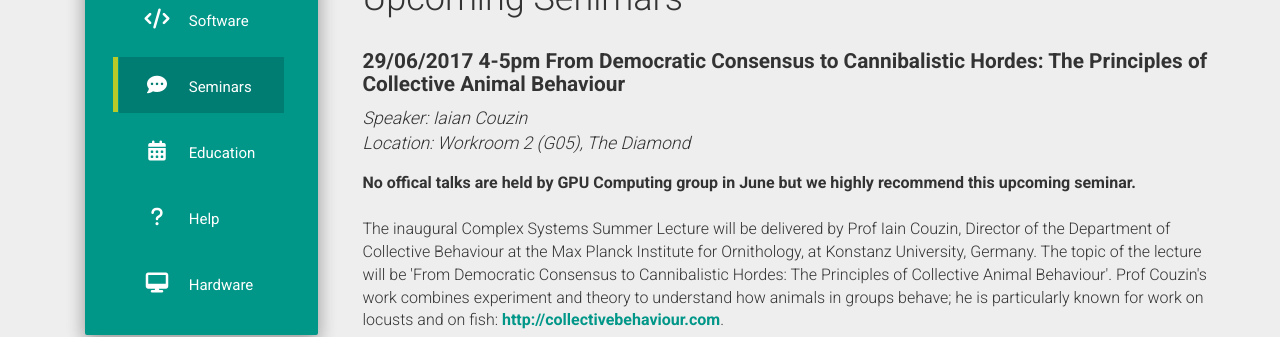
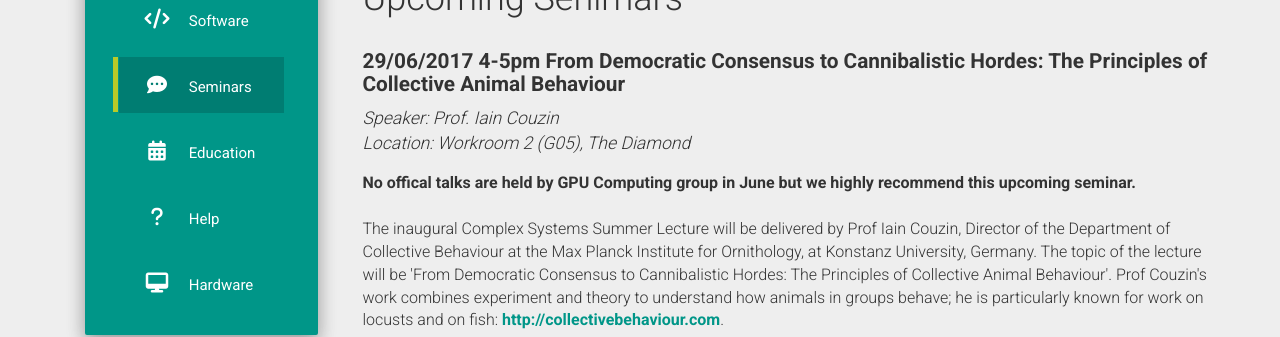
Before and after one commit to RSE-Sheffield/GPUComputing.github.io, a Jekyll site: the page built from seminars.md, in a window 1280 px wide. Shown: the part 543-880 px from the top of the page. Built offline with Jekyll 4.4.1, drawn with Linux system fonts in a browser that asks for light colours; nearby versions of some CDN libraries.

Commit message:
Fixed typo

```diff
--- a/_data/seminars.json
+++ b/_data/seminars.json
@@ -3,7 +3,7 @@
     "date": "2017-06-29",
     "time": "4-5pm",
     "title": "From Democratic Consensus to Cannibalistic Hordes: The Principles of Collective Animal Behaviour",
-    "speaker": "Iaian Couzin",
+    "speaker": "Prof. Iain Couzin",
     "location": "Workroom 2 (G05), The Diamond",
     "description": "<strong>No offical talks are held by GPU Computing group in June but we highly recommend this upcoming seminar.</strong><br/><br/> The inaugural Complex Systems Summer Lecture will be delivered by Prof Iain Couzin, Director of the Department of Collective Behaviour at the Max Planck Institute for Ornithology, at Konstanz University, Germany. The topic of the lecture will be 'From Democratic Consensus to Cannibalistic Hordes: The Principles of Collective Animal Behaviour'. Prof Couzin's work combines experiment and theory to understand how animals in groups behave; he is particularly known for work on locusts and on fish: <a href='http://collectivebehaviour.com'>http://collectivebehaviour.com</a>.<br/><br/>The Complex Systems Summer Lecture is a public lecture organised by the Complex Systems Modelling Group, in the Department of Computer Science at the University of Sheffield: <a href='https://www.sheffield.ac.uk/dcs/research/groups/complex-systems-modelling'>https://www.sheffield.ac.uk/dcs/research/groups/complex-systems-modelling</a>",
     "register_link": "https://www.eventbrite.co.uk/e/complex-systems-summer-lecture-tickets-33333921657",
```
